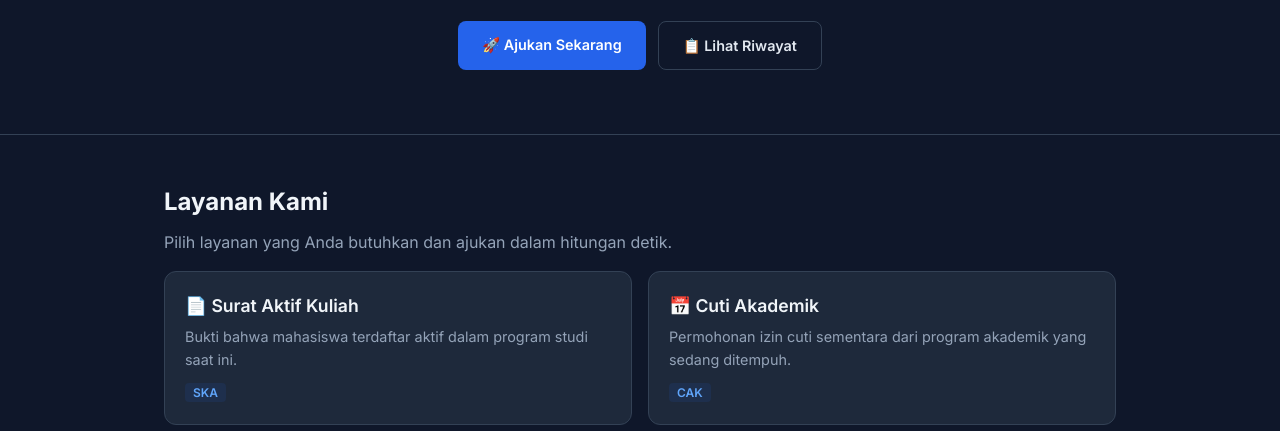
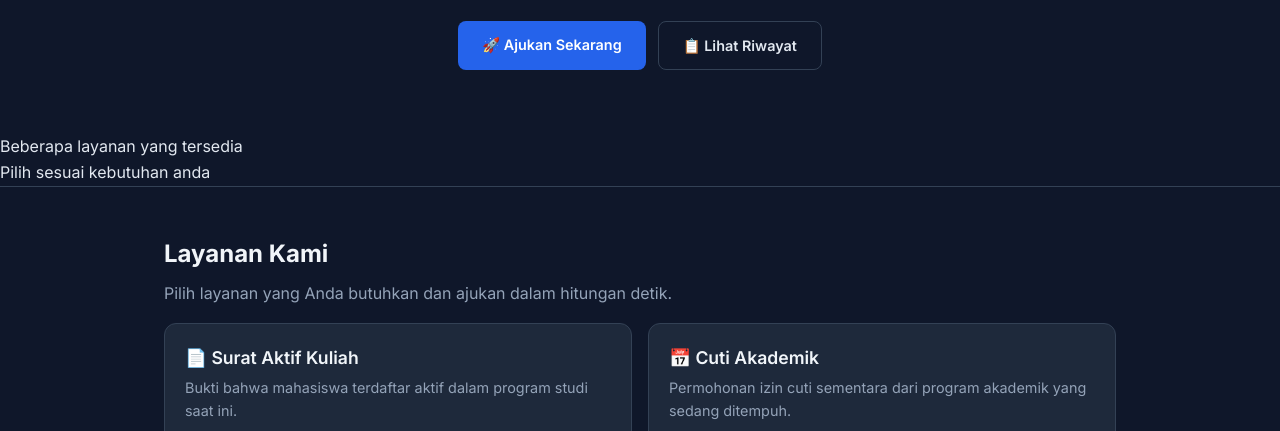
Before and after one commit to vellicia-cia/sila-web, a plain HTML site: page index.html in a window 1280 px wide. Shown: the part 309-740 px from the top of the page. Drawn offline with Linux system fonts and the light colour scheme.

Commit message:
Menambahkan section baru

```diff
--- a/index.html
+++ b/index.html
@@ -51,6 +51,11 @@
             <a href="riwayat.html" class="btn btn-outline">📋 Lihat Riwayat</a>
           </div>
         </div>
+      </section>
+
+      <section>
+        <ul>Beberapa layanan yang tersedia</ul>
+        <ul>Pilih sesuai kebutuhan anda</ul>
       </section>
 
       <!-- Daftar Layanan -->
```
